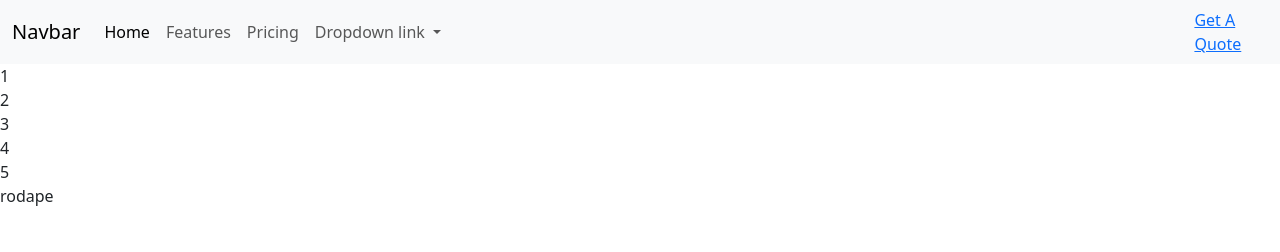
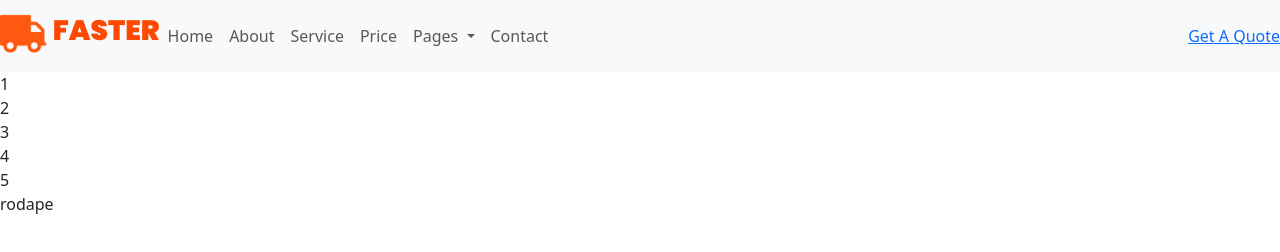
Before and after one commit to bruic87/PrimeiraAvaliacaoDC, a plain HTML site: page index.html in a window 1280 px wide. Drawn offline with nearby package versions, Linux system fonts and the light colour scheme.

Commit message:
'alteracoes no css e html - sem efeito desejado'

```diff
--- a/index.html
+++ b/index.html
@@ -10,35 +10,36 @@
 </head>
 <body>
   <header class="cabecalho">
-    <nav class="navbar navbar-expand-lg bg-body-tertiary">
-      <div class="container-fluid">
-        <a class="navbar-brand" href="#">Navbar</a>
-        <button class="navbar-toggler" type="button" data-bs-toggle="collapse" data-bs-target="#navbarNavDropdown" aria-controls="navbarNavDropdown" aria-expanded="false" aria-label="Toggle navigation">
-          <span class="navbar-toggler-icon"></span>
-        </button>
-        <div class="collapse navbar-collapse" id="navbarNavDropdown">
+    <nav class="cabecalho__nav navbar navbar-expand-lg bg-body-tertiary">
+      <h3 class="cabecalho__titulo" href="#"><img class="cabecalho__img" src="imagens/icone-orange-camion.png" alt="icone de um caminhao laranja"> FASTER</h3>
+      <div class="collapse navbar-collapse" id="navbarNavDropdown">
           <ul class="navbar-nav">
             <li class="nav-item">
-              <a class="nav-link active" aria-current="page" href="#">Home</a>
+              <a class="nav-link" href="#">Home</a>
             </li>
             <li class="nav-item">
-              <a class="nav-link" href="#">Features</a>
+              <a class="nav-link" href="#">About</a>
             </li>
             <li class="nav-item">
-              <a class="nav-link" href="#">Pricing</a>
+              <a class="nav-link" href="#">Service</a>
+            </li>
+            <li class="nav-item">
+              <a class="nav-link" href="#">Price</a>
             </li>
             <li class="nav-item dropdown">
               <a class="nav-link dropdown-toggle" href="#" role="button" data-bs-toggle="dropdown" aria-expanded="false">
-                Dropdown link
+                Pages
               </a>
               <ul class="dropdown-menu">
-                <li><a class="dropdown-item" href="#">Action</a></li>
-                <li><a class="dropdown-item" href="#">Another action</a></li>
-                <li><a class="dropdown-item" href="#">Something else here</a></li>
+                <li><a class="dropdown-item" href="#">Page 1</a></li>
+                <li><a class="dropdown-item" href="#">Page 2</a></li>
+                <li><a class="dropdown-item" href="#">Page 3</a></li>
               </ul>
             </li>
+            <li class="nav-item">
+              <a class="cabecalho__btn nav-link" href="#">Contact</a>
+            </li>
           </ul>
-        </div>
       </div>
       <a href="#">Get A Quote</a>
     </nav>
--- a/style.css
+++ b/style.css
@@ -6,6 +6,7 @@
     margin: 0%;
     text-decoration: none;
     box-sizing: border-box;
+    list-style-type: none ;
 }
 
 :root {
@@ -21,30 +22,11 @@
 }
 
 body {
-    display: grid;
-    grid-template-areas:
-        "header"
-        "main"
-        "footer";
-    grid-template-columns: auto;
-    grid-template-rows: auto;
     background-color: var(--cor-branco);
 }
 
-.cabecalho {
-    grid-area: header;
-}
-
-.principal {
-    grid-area: main;
-}
-
-.rodape {
-    grid-area: footer;
-}
-
 .cabecalho__img {
-    width: 4rem;
+    width: 3rem;
     -moz-transform: scaleX(-1);
     -o-transform: scaleX(-1);
     -webkit-transform: scaleX(-1);
@@ -55,9 +37,9 @@ body {
     color: var(--cor-primaria);
     font-family: var(--font-primaria);
     font-weight: 900;
+    text-decoration: none;
 }
 
-ul{
-    display: flex;
-    flex-direction: row;
+.cabecalho {
+    background-color: #FF4800;
 }
```
